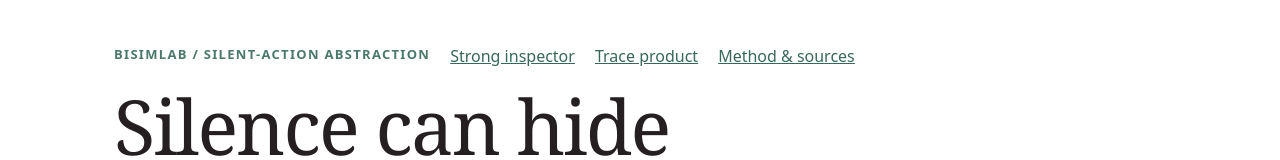
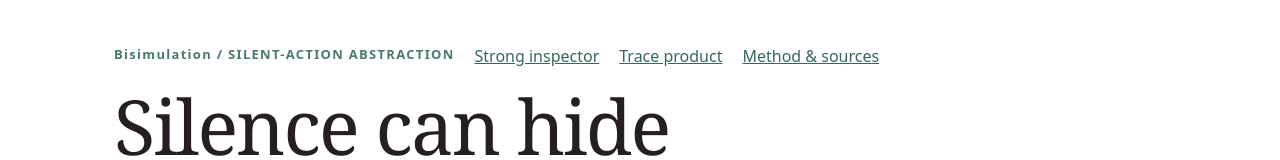
Before and after one commit to midya8/bisimlab, a website: page docs/silent.html in a window 1280 px wide. Shown: the top 160 px of the page. Drawn offline with Linux system fonts and the light colour scheme.

Commit message:
Fix HTML structure and update title for clarity

```diff
--- a/docs/silent.html
+++ b/docs/silent.html
@@ -1,4 +1,4 @@
-<!doctype html><html lang="en"><head><meta charset="utf-8"><meta name="viewport" content="width=device-width,initial-scale=1"><title>BisimLab | Silence can hide a choice</title><link rel="stylesheet" href="style.css"><link rel="stylesheet" href="silent-style.css"></head><body><main><header><nav><span class="eyebrow">BISIMLAB / SILENT-ACTION ABSTRACTION</span><a href="index.html">Strong inspector</a><a href="traces.html">Trace product</a><a href="https://github.com/midya8/bisimulation/blob/main/SILENT.md">Method & sources</a></nav><h1>Silence can hide<br>a choice.</h1><p class="lead">Strong bisimulation matches every original step. Weak bisimulation permits silent detours. Branching bisimulation also checks the choice available just before the matched step.</p><div class="note">Divergence-insensitive, unrooted semantics. A silent loop can be equivalent to deadlock. The separate cycle witnesses below show why this is not a termination, fairness or liveness guarantee.</div></header>
+<!doctype html><html lang="en"><head><meta charset="utf-8"><meta name="viewport" content="width=device-width,initial-scale=1"><title>Bisimulation | Silence can hide a choice</title><link rel="stylesheet" href="style.css"><link rel="stylesheet" href="silent-style.css"></head><body><main><header><nav><span class="eyebrow">Bisimulation / SILENT-ACTION ABSTRACTION</span><a href="index.html">Strong inspector</a><a href="traces.html">Trace product</a><a href="https://github.com/midya8/bisimulation/blob/main/SILENT.md">Method & sources</a></nav><h1>Silence can hide<br>a choice.</h1><p class="lead">Strong bisimulation matches every original step. Weak bisimulation permits silent detours. Branching bisimulation also checks the choice available just before the matched step.</p><div class="note">Divergence-insensitive, unrooted semantics. A silent loop can be equivalent to deadlock. The separate cycle witnesses below show why this is not a termination, fairness or liveness guarantee.</div></header>
 <section><h2>1. Choose what to hide</h2><div class="grid"><div><label for="control">Finite control (published contrast credited)</label><select id="control"></select><p id="why"></p><p>Only labels explicitly listed in <code>silent</code> are hidden. Multiple hidden labels become the same unobservable action. A literal label named tau is otherwise visible. Strong mode keeps every original label visible.</p></div><div><label for="input">System and explicit hidden labels</label><textarea id="input" spellcheck="false"></textarea><div class="buttons"><button class="primary" id="run">Inspect abstraction</button><button id="download" disabled>Export report</button></div><p id="status" role="status"></p></div></div></section>
 <div id="results" hidden><section><h2>2. Keep the three answers separate</h2><div id="families" class="cards"></div><p id="contrast" class="note"></p><div class="scroll"><table id="closure"></table></div><h3>Possible infinite internal activity</h3><div id="divergence" class="cards"></div><p class="note">A reachable silent cycle witnesses possible divergence. It does not change the divergence-insensitive equivalence answers. No divergence-preserving semantics is computed.</p></section>
 <section><h2>3. Watch every failed response</h2><label for="semantics">Relation semantics</label><select id="semantics"><option>strong</option><option selected>branching</option><option>weak</option></select><label for="round">Synchronous refinement round</label><select id="round"></select><p id="round-summary"></p><div class="pairs" id="retained"></div><label for="removed">Removed ordered pair</label><select id="removed"></select><div id="pair-note"></div><label for="attack">Attacking transition</label><select id="attack"></select><div id="attack-view"></div><div class="scroll"><table id="responses"></table></div><p class="note">Each reachable silent endpoint has one canonical shortest path, tied by input edge IDs. Response rows enumerate endpoint/central-edge combinations, not infinitely many paths. Branching requires the before-step and target pairs shown in each row; a path's intermediate states are not claimed to satisfy a particular refinement round. Final equivalence obeys the published stuttering property.</p><details><summary>Complete selected removed-pair evidence</summary><pre id="pair-json"></pre></details></section>
```
